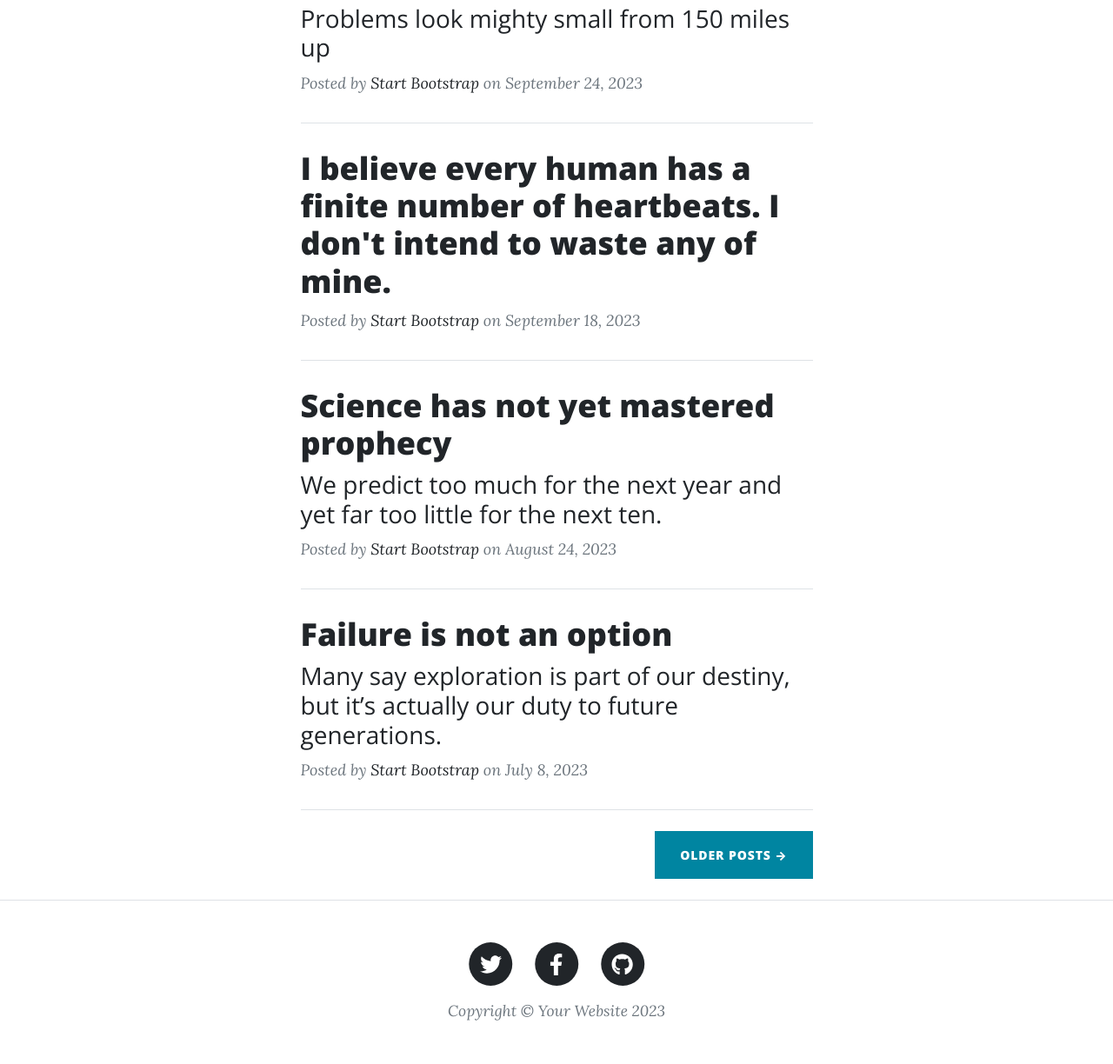
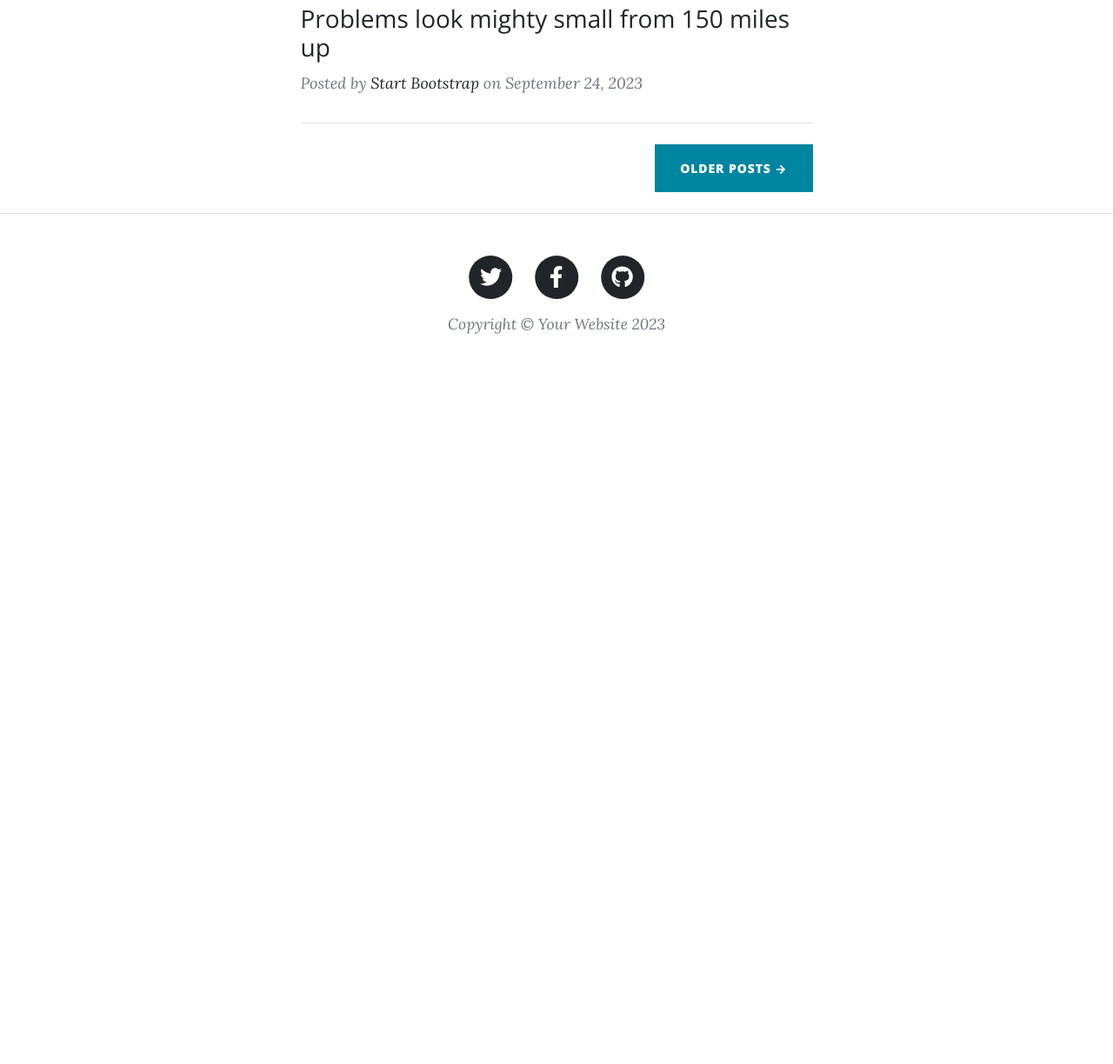
Before and after one commit to Manan2810/flask_tut, a Flask app: template templates/index.html in a window 1280 px wide. Shown: the part 702-1926 px from the top of the page at 87% size. After the commit the page ends 1086 px from the top, so only its background shows below. Run offline with Flask 3, Linux system fonts and the light colour scheme; the template is opened without the code that fills it: most values are stand-ins (such as "Sample title", 1, 10 or a date in 2020); some libraries are stand-ins or nearby versions.

Commit message:
some changes are made

```diff
--- /dev/null
+++ b/config.json
@@ -0,0 +1,10 @@
+{
+    "params":{
+        "local_server":"True",
+        "local_uri":"mysql://root:@localhost/codingthunder",
+        "prod_uri":"mysql://root:@localhost/codingthunder",
+        "fb_url":"https://facebook.com/codingthunder",
+        "tw_url":"https://twitter.com/codingthunder",
+        "gh_url":"https://github.com/Manan2810"
+    }
+}
--- a/main.py
+++ b/main.py
@@ -1,21 +1,57 @@
-from flask import Flask,render_template
+from flask import Flask,render_template,request
+from flask_sqlalchemy import SQLAlchemy
+import json
+from datetime import datetime
+
+
+with open("config.json","r") as c:
+   params=json.load(c)["params"]
+
+local_server=True
 app = Flask(__name__)
 
-@app.route('/')
+if (local_server):
+    app.config["SQLALCHEMY_DATABASE_URI"] = params['local_uri']
+else:
+    app.config["SQLALCHEMY_DATABASE_URI"] = params['prod_uri']
+db = SQLAlchemy(app)
+
+class Contact(db.Model):
+    sno = db.Column(db.Integer, primary_key=True)
+    name = db.Column(db.String(50),nullable=False)
+    email=db.Column(db.String(20), nullable=False)
+    phone_number=db.Column(db.String(12),nullable=False)
+    message=db.Column(db.String(120),nullable=False)
+    date=db.Column(db.String,nullable=True)
+
+@app.route('/index')
 def home():
-    return render_template('index.html')
+    return render_template('index.html',params=params)
 
 @app.route('/about')
 def about():
-    return render_template('about.html')
+    return render_template('about.html',params=params)
 
-@app.route('/contact')
+@app.route('/contact',methods=['GET','POST'])
 def contact():
-    return render_template('contact.html')
+    if(request.method=='POST'):
+        # add entry to data base
+
+        # data is fetched
+        name=request.form.get("name")
+        email=request.form.get("email")
+        phone_number=request.form.get("phone_number")
+        message=request.form.get("message")
+
+        entry=Contact(name=name,email=email,phone_number=phone_number,message=message)
+        db.session.add(entry)
+        db.session.commit()
+
+    return render_template('contact.html',params=params)
 
 @app.route('/post')
 def post():
-    return render_template('post.html')
+    return render_template('post.html',params=params)
 
 if __name__ == '__main__':
     app.run(debug=True)
--- a/templates/index.html
+++ b/templates/index.html
@@ -17,6 +17,9 @@
         <div class="container px-4 px-lg-5">
             <div class="row gx-4 gx-lg-5 justify-content-center">
                 <div class="col-md-10 col-lg-8 col-xl-7">
+
+                    <!-- Todo: Fetch it using for loop from the database -->
+
                     <!-- Post preview-->
                     <div class="post-preview">
                         <a href="post.html">
@@ -31,45 +34,7 @@
                     </div>
                     <!-- Divider-->
                     <hr class="my-4" />
-                    <!-- Post preview-->
-                    <div class="post-preview">
-                        <a href="post.html"><h2 class="post-title">I believe every human has a finite number of heartbeats. I don't intend to waste any of mine.</h2></a>
-                        <p class="post-meta">
-                            Posted by
-                            <a href="#!">Start Bootstrap</a>
-                            on September 18, 2023
-                        </p>
-                    </div>
-                    <!-- Divider-->
-                    <hr class="my-4" />
-                    <!-- Post preview-->
-                    <div class="post-preview">
-                        <a href="post.html">
-                            <h2 class="post-title">Science has not yet mastered prophecy</h2>
-                            <h3 class="post-subtitle">We predict too much for the next year and yet far too little for the next ten.</h3>
-                        </a>
-                        <p class="post-meta">
-                            Posted by
-                            <a href="#!">Start Bootstrap</a>
-                            on August 24, 2023
-                        </p>
-                    </div>
-                    <!-- Divider-->
-                    <hr class="my-4" />
-                    <!-- Post preview-->
-                    <div class="post-preview">
-                        <a href="post.html">
-                            <h2 class="post-title">Failure is not an option</h2>
-                            <h3 class="post-subtitle">Many say exploration is part of our destiny, but it’s actually our duty to future generations.</h3>
-                        </a>
-                        <p class="post-meta">
-                            Posted by
-                            <a href="#!">Start Bootstrap</a>
-                            on July 8, 2023
-                        </p>
-                    </div>
-                    <!-- Divider-->
-                    <hr class="my-4" />
+
                     <!-- Pager-->
                     <div class="d-flex justify-content-end mb-4"><a class="btn btn-primary text-uppercase" href="#!">Older Posts →</a></div>
                 </div>
--- a/templates/layout.html
+++ b/templates/layout.html
@@ -26,7 +26,7 @@
                 </button>
                 <div class="collapse navbar-collapse" id="navbarResponsive">
                     <ul class="navbar-nav ms-auto py-4 py-lg-0">
-                        <li class="nav-item"><a class="nav-link px-lg-3 py-3 py-lg-4" href="index.html">Home</a></li>
+                        <li class="nav-item"><a class="nav-link px-lg-3 py-3 py-lg-4" href="/index">Home</a></li>
                         <li class="nav-item"><a class="nav-link px-lg-3 py-3 py-lg-4" href="/about">About</a></li>
                         <li class="nav-item"><a class="nav-link px-lg-3 py-3 py-lg-4" href="/post">Sample Post</a></li>
                         <li class="nav-item"><a class="nav-link px-lg-3 py-3 py-lg-4" href="/contact">Contact</a></li>
@@ -47,7 +47,7 @@
                     <div class="col-md-10 col-lg-8 col-xl-7">
                         <ul class="list-inline text-center">
                             <li class="list-inline-item">
-                                <a href="#!">
+                                <a href="{{['tw_url']}}" target="_blank">
                                     <span class="fa-stack fa-lg">
                                         <i class="fas fa-circle fa-stack-2x"></i>
                                         <i class="fab fa-twitter fa-stack-1x fa-inverse"></i>
@@ -55,7 +55,7 @@
                                 </a>
                             </li>
                             <li class="list-inline-item">
-                                <a href="#!">
+                                <a href="{{params['fb_url']}}" target="_blank">
                                     <span class="fa-stack fa-lg">
                                         <i class="fas fa-circle fa-stack-2x"></i>
                                         <i class="fab fa-facebook-f fa-stack-1x fa-inverse"></i>
@@ -63,7 +63,7 @@
                                 </a>
                             </li>
                             <li class="list-inline-item">
-                                <a href="#!">
+                                <a href="{{('gh_url')}}" target="_blank">
                                     <span class="fa-stack fa-lg">
                                         <i class="fas fa-circle fa-stack-2x"></i>
                                         <i class="fab fa-github fa-stack-1x fa-inverse"></i>
```
Also changed, not shown: templates/contact.html (+6 -6 lines).
